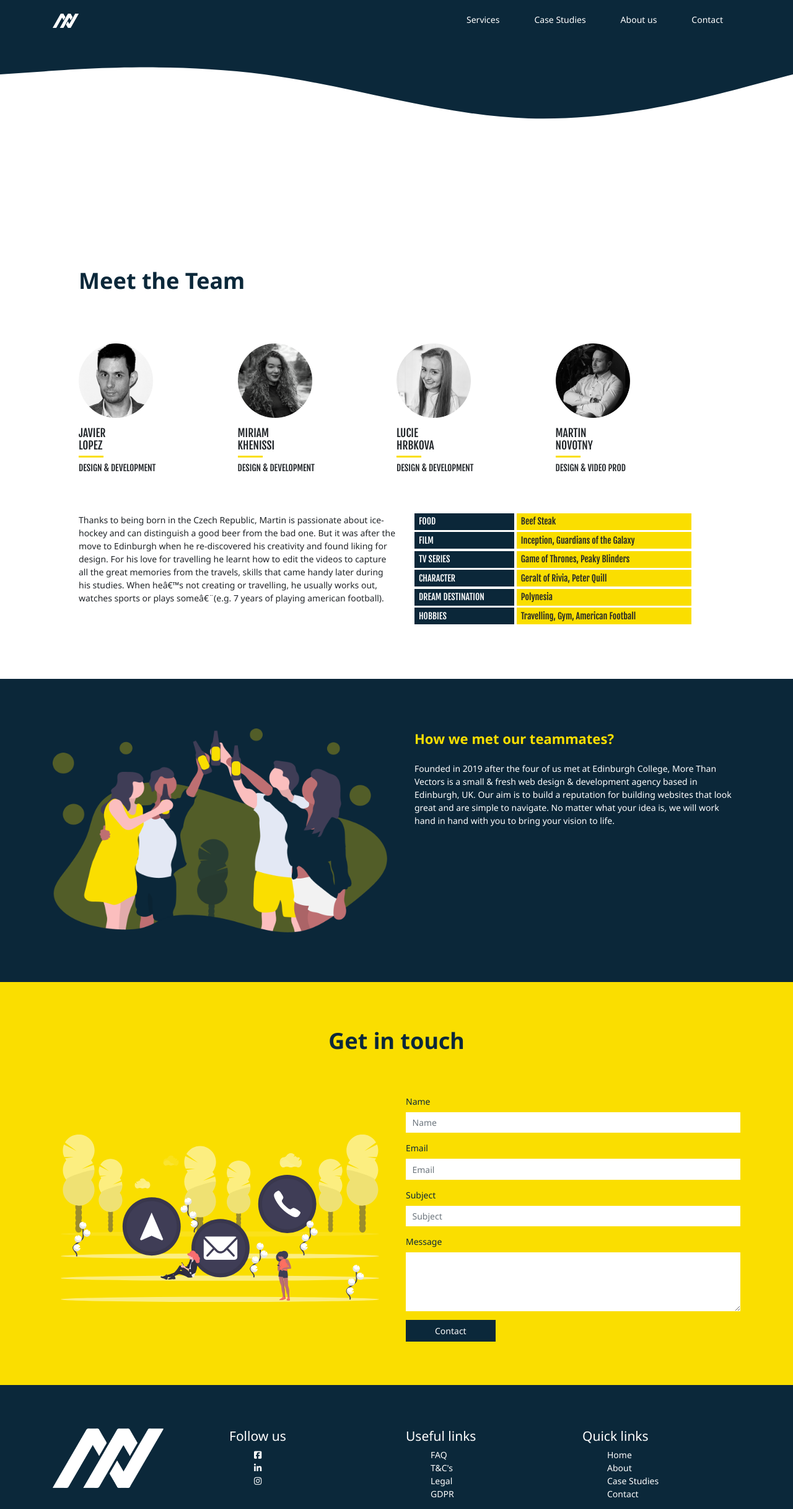
After one commit to luciehrbkova/MoreThanVectors, a PHP site: page /about.html in a window 1280 px wide. The commit adds this page. Shown: the whole page at 62% size. Run offline with PHP 8.4, Linux system fonts and the light colour scheme; some libraries are stand-ins or nearby versions.

Commit message:
first review
couple of changes

```diff
--- /dev/null
+++ b/about.html
@@ -0,0 +1,314 @@
+<!DOCTYPE html>
+<html lang="en">
+<head>
+    <meta charset="UTF-8">
+    <meta name="viewport" content="width=device-width, initial-scale=1.0">
+    <!-- MAXCDN include these 4 links -->
+        <!-- Latest compiled and minified CSS -->
+        <link rel="stylesheet" href="https://maxcdn.bootstrapcdn.com/bootstrap/4.5.0/css/bootstrap.min.css">
+        <!-- jQuery library -->
+        <script src="https://ajax.googleapis.com/ajax/libs/jquery/3.5.1/jquery.min.js"></script>
+        <!-- Popper JS -->
+        <script src="https://cdnjs.cloudflare.com/ajax/libs/popper.js/1.16.0/umd/popper.min.js"></script>
+        <!-- Latest compiled JavaScript -->
+        <script src="https://maxcdn.bootstrapcdn.com/bootstrap/4.5.0/js/bootstrap.min.js"></script>
+    <!-- style sheet -->
+    <link rel="stylesheet" type="text/css" href="style.css">
+    <!-- fiala font -->
+    <link href="https://fonts.googleapis.com/css2?family=Fjalla+One&display=swap" rel="stylesheet">
+    <link href="https://fonts.googleapis.com/css2?family=Noto+Sans:ital,wght@0,400;0,700;1,400;1,700&amp;display=swap" rel="stylesheet">
+    <title>Document</title>
+</head>
+<body>
+    <!--- Navigation Menu ---->
+    <section id="nav-bar">
+        <div class="container">
+        <nav class="navbar navbar-expand-lg navbar-light ">
+            <a class="navbar-brand" href="index.html">
+                <img src="img/logoWhite.png">
+            </a>
+            <button class="navbar-toggler" type="button" data-toggle="collapse" data-target="#navbarNav" aria-controls="navbarNav" aria-expanded="false" aria-label="Toggle navigation">
+                <i class="fa fa-bars" aria-hidden="true"></i>
+            </button>
+            <div class="collapse navbar-collapse" id="navbarNav">
+                <ul class="navbar-nav ml-auto">
+                    <li class="nav-item">
+                        <a class="nav-link" href="#">Services</a>
+                    </li>
+                    <li class="nav-item">
+                        <a class="nav-link" href="#">Case Studies</a>
+                    </li>
+                    <li class="nav-item">
+                        <a class="nav-link" href="about.php">About us</a>
+                    </li>
+                    <li class="nav-item">
+                        <a class="nav-link" href="contact.php">Contact</a>
+                    </li>
+                </ul>
+            </div>
+        </nav>
+        </div>
+    </section>
+    <div class="wave">
+        <svg xmlns="http://www.w3.org/2000/svg" viewBox="0 0 1440 320">
+            <path fill="#0B283A" fill-opacity="1" d="M0,64L80,58.7C160,53,320,43,480,64C640,85,800,139,960,144C1120,149,1280,107,1360,85.3L1440,64L1440,0L1360,0C1280,0,1120,0,960,0C800,0,640,0,480,0C320,0,160,0,80,0L0,0Z"></path>
+        </svg>
+    </div>
+    <!-- about profiles -->
+    <section id="aboutus">
+        <div class="container pb-5 ">
+            <h1 class="title text-left ml-4 ml-md-5">Meet the Team</h1>
+            <div class="row mx-md-5 d-flex" >
+                <!-- javi -->
+                <div class="col-md-3 m-3 mx-4 mx-md-auto">
+                    <div class="row">
+                        <div class="col-6 col-md-12 p-md-0 pb-md-3">
+                            <img src="img/Javi.png" alt="" class="profile_image mx-auto d-block m-md-0">
+                        </div>
+                        <div class="col-6 col-md-12 d-flex flex-column justify-content-center p-md-0 ">
+                            <h5 class="m-0">JAVIER <br> LOPEZ</h5>
+                            <div class="my-2 line"></div>
+                            <h5 class="discipline">DESIGN & DEVELOPMENT</h5>
+                        </div>
+                    </div>
+                </div>
+
+                <!-- miriam -->
+                <div class="col-md-3 m-3 mx-4 mx-md-auto">
+                    <div class="row">
+                        <div class="col-6 col-md-12 p-md-0 pb-md-3">
+                            <img src="img/Miriam.png" alt="" class="profile_image mx-auto d-block m-md-0">
+                        </div>
+                        <div class="col-6 col-md-12 d-flex flex-column justify-content-center p-md-0">
+                            <h5 class="m-0">MIRIAM <br> KHENISSI</h5>
+                            <div class="my-2 line"></div>
+                            <h5 class="discipline">DESIGN & DEVELOPMENT</h5>
+                        </div>
+                    </div>
+                </div>
+
+                <!-- Lucie -->
+                <div class="col-md-3 m-3 mx-4 mx-md-auto">
+                    <div class="row">
+                        <div class="col-6 col-md-12 p-md-0 pb-md-3">
+                            <img src="img/Lucy.png" alt="" class="profile_image mx-auto d-block m-md-0">
+                        </div>
+                        <div class="col-6 col-md-12 d-flex flex-column justify-content-center p-md-0">
+                            <h5 class="m-0">LUCIE <br> HRBKOVA</h5>
+                            <div class="my-2 line"></div>
+                            <h5 class="discipline">DESIGN & DEVELOPMENT</h5>
+                        </div>
+                    </div>
+                </div>
+
+                <!-- martin -->
+                <div class="col-md-3 m-3 mx-4 mx-md-auto">
+                    <div class="row">
+                        <div class="col-6 col-md-12 p-md-0 pb-md-3">
+                            <img src="img/Martin.png" alt="" class="profile_image mx-auto d-block m-md-0">
+                        </div>
+                        <div class="col-6 col-md-12 d-flex flex-column justify-content-center p-md-0">
+                            <h5 class="m-0">MARTIN <br> NOVOTNY</h5>
+                            <div class="my-2 line"></div>
+                            <h5 class="discipline">DESIGN & VIDEO PROD</h5>
+                        </div>
+                    </div>
+                </div>
+
+                <!-- about Martin -->
+                <div class="container">
+                    <div class="row mt-5 mb-5">
+                        <div class="col-lg-6 px-md-0 mb-4">
+                            <p class="mx-3 mx-md-0 ">Thanks to being born in the Czech Republic, Martin is passionate about ice-hockey and can
+                                distinguish a good beer from the bad one.  But it was after the move to Edinburgh when he
+                                re-discovered his creativity and found liking for design. For his love for travelling he
+                                learnt how to edit the videos to capture all the great memories from the travels, skills
+                                 that came handy later during his studies. When heâ€™s not creating or travelling, he usually
+                                 works out, watches sports or plays someâ€¨(e.g. 7 years of playing american football).</p>
+                        </div>
+                        <div class="col-lg-6 mx-0">
+                            <div class="row ml-3 mb-1">
+                                <div class="col-4 food p-0 mr-1">
+                                    <h5 class="discipline text-white px-2 py-1 m-0">FOOD</h5>
+                                </div>
+                                <div class="col-7 steak p-0" >
+                                    <h5 class="discipline px-2 py-1 m-0">Beef Steak</h5>
+                                </div>
+                            </div>
+                            <div class="row ml-3 mb-1">
+                                <div class="col-4 food p-0 mr-1">
+                                    <h5 class="discipline text-white px-2 py-1 m-0">FILM</h5>
+                                </div>
+                                <div class="col-7 steak p-0" >
+                                    <h5 class="discipline px-2 py-1 m-0">Inception, Guardians of the Galaxy</h5>
+                                </div>
+                            </div>
+                            <div class="row ml-3 mb-1">
+                                <div class="col-4 food p-0 mr-1">
+                                    <h5 class="discipline text-white px-2 py-1 m-0">TV SERIES</h5>
+                                </div>
+                                <div class="col-7 steak p-0" >
+                                    <h5 class="discipline px-2 py-1 m-0">Game of Thrones, Peaky Blinders</h5>
+                                </div>
+                            </div>
+                            <div class="row ml-3 mb-1">
+                                <div class="col-4 food p-0 mr-1">
+                                    <h5 class="discipline text-white px-2 py-1 m-0">CHARACTER</h5>
+                                </div>
+                                <div class="col-7 steak p-0" >
+                                    <h5 class="discipline px-2 py-1 m-0">Geralt of Rivia, Peter Quill</h5>
+                                </div>
+                            </div>
+                            <div class="row ml-3 mb-1">
+                                <div class="col-4 food p-0 mr-1">
+                                    <h5 class="discipline text-white px-2 py-1 m-0">DREAM DESTINATION</h5>
+                                </div>
+                                <div class="col-7 steak p-0" >
+                                    <h5 class="discipline px-2 py-1 m-0">Polynesia</h5>
+                                </div>
+                            </div>
+                            <div class="row ml-3 mb-1">
+                                <div class="col-4 food p-0 mr-1">
+                                    <h5 class="discipline text-white px-2 py-1 m-0">HOBBIES</h5>
+                                </div>
+                                <div class="col-7 steak p-0" >
+                                    <h5 class="discipline px-2 py-1 m-0">Travelling, Gym, American Football</h5>
+                                </div>
+                            </div>
+                        </div>
+                    </div>
+
+                </div>
+
+            </div>
+        </div>
+    </section>
+    <!-- our story -->
+    <section class="story">
+    <div class="container">
+        <div class="row d-flex flex-row-reverse">
+            <div class="col-md-6">
+                <h2 class="pb-3 text-left ml-3">How we met our teammates?</h2>
+                <p class="mx-3 text-white">Founded in 2019 after the four of us met at Edinburgh College, More Than Vectors is a small & fresh web design & development agency based in Edinburgh, UK. Our aim is to build a reputation for building websites that look great and are simple to navigate.
+                    No matter what your idea is, we will work hand in hand with you to bring your vision to life.</p>
+            </div>
+            <div class="col-md-6">
+                <img src="img/team_about.png" alt="" class="img-fluid">
+            </div>
+        </div>
+    </div>
+</section>
+
+<!-- <section class="story">
+    <div class="container py-5">
+        <div class="row d-flex flex-row-reverse">
+            <div class="col-md-6">
+                <h2 class="pb-3">How we met our teammates?</h2>
+                <p class="mx-3 text-white">Founded in 2019 after the four of us met at Edinburgh College, More Than Vectors is a small & fresh web design & development agency based in Edinburgh, UK. Our aim is to build a reputation for building websites that look great and are simple to navigate.
+                    No matter what your idea is, we will work hand in hand with you to bring your vision to life.</p>
+            </div>
+            <div class="col-md-6">
+                <img src="img/team_about.png" alt="" class="img-fluid">
+            </div>
+        </div>
+    </div>
+</section> -->
+  <!-- Contact Form -->
+  <section id="contact">
+    <div class="container">
+        <h1 class="title text-center">Get in touch</h1>
+        <div class="row">
+        <div class="col-md-6 contact-img">
+            <img src="img/contact.svg" class="img-fluid">
+        </div>
+        <div class="col-md-6">
+            <form>
+                <div class="form-group">
+                    <label for="inputName">Name</label>
+                    <input type="text" class="form-control" id="inputName" placeholder="Name">
+                </div>
+                <div class="form-group">
+                    <label for="inputEmail">Email</label>
+                    <input type="email" class="form-control" id="inputEmail" placeholder="Email">
+                </div>
+                <div class="form-group">
+                    <label for="inputSubject">Subject</label>
+                    <input type="text" class="form-control" id="inputSubject" placeholder="Subject">
+                </div>
+                <div class="form-group">
+                    <label for="exampleFormControlTextarea1">Message</label>
+                    <textarea class="form-control" id="exampleFormControlTextarea1" rows="4"></textarea>
+                </div>
+                <button type="submit" class="btn btn-blue">Contact</button>
+            </form>
+        </div>
+    </div>
+</section>
+
+<!-- Footer -->
+<section id='footer'>
+    <div class="container">
+        <div class="row">
+            <div class="col-md-3">
+                <img src="img/logoWhite.png" class="img-fluid">
+            </div>
+            <div class="col-md-3">
+                <h4> Follow us </h4>
+                <ul>
+                    <li>
+                        <i class="fa fa-facebook-square" aria-hidden="true"></i>
+                    </li>
+                    <li>
+                        <i class="fa fa-linkedin" aria-hidden="true"></i>
+                    </li>
+                    <li>
+                        <i class="fa fa-instagram" aria-hidden="true"></i>
+                    </li>
+                </ul>
+            </div>
+            <div class="col-md-3">
+                <h4> Useful links </h4>
+                <ul>
+                    <li>
+                        <a href="#">FAQ</a>
+                    </li>
+                    <li>
+                        <a href="#">T&C's</a>
+                    </li>
+                    <li>
+                        <a href="#">Legal</a>
+                    </li>
+                    <li>
+                        <a href="#">GDPR</a>
+                    </li>
+                </ul>
+            </div>
+            <div class="col-md-3">
+                <h4> Quick links </h4>
+                <ul>
+                    <li>
+                        <a href="#">Home</a>
+                    </li>
+                    <li>
+                        <a href="#">About</a>
+                    </li>
+                    <li>
+                        <a href="#">Case Studies</a>
+                    </li>
+                    <li>
+                        <a href="#">Contact</a>
+                    </li>
+                </ul>
+            </div>
+        </div>
+    </div>
+</section>
+</body>
+
+<script src="https://code.jquery.com/jquery-3.5.1.slim.min.js" integrity="sha384-DfXdz2htPH0lsSSs5nCTpuj/zy4C+OGpamoFVy38MVBnE+IbbVYUew+OrCXaRkfj" crossorigin="anonymous"></script>
+<script src="https://cdn.jsdelivr.net/npm/popper.js@1.16.0/dist/umd/popper.min.js" integrity="sha384-Q6E9RHvbIyZFJoft+2mJbHaEWldlvI9IOYy5n3zV9zzTtmI3UksdQRVvoxMfooAo" crossorigin="anonymous"></script>
+<script src="https://stackpath.bootstrapcdn.com/bootstrap/4.5.0/js/bootstrap.min.js" integrity="sha384-OgVRvuATP1z7JjHLkuOU7Xw704+h835Lr+6QL9UvYjZE3Ipu6Tp75j7Bh/kR0JKI" crossorigin="anonymous"></script>
+<script src="https://ajax.googleapis.com/ajax/libs/jquery/3.4.1/jquery.min.js"></script>
+<script src="https://kit.fontawesome.com/5ff82a3bf5.js" crossorigin="anonymous"></script>
+
+</html>
--- a/style.css
+++ b/style.css
@@ -44,7 +44,7 @@ li.nav-item {
 }
 
 button:focus {
-    outline: none; */
+    outline: none;
 }
 
 /* Hero Section */
@@ -333,3 +333,92 @@ img.service-img {
   padding: 8px;
   text-transform: uppercase;
 }
+
+/* lucie */
+
+body, html {
+  margin: 0px;
+  padding: 0px;
+  -webkit-box-sizing: border-box;
+          box-sizing: border-box;
+  font-size: 14px;
+  scroll-behavior: smooth;
+}
+
+h1 {
+  color: blue;
+}
+
+.container-fluid {
+  background-color: pink;
+}
+
+.col-sm-6 {
+  background-color: yellow;
+}
+
+.col-lg-3 {
+  background-color: red;
+}
+
+h1 {
+  font-family: Noto Sans;
+  font-style: normal;
+  font-weight: bold;
+  font-size: 36px;
+  line-height: 49px;
+  color: #0B2739;
+}
+
+h2 {
+  font-family: Noto Sans;
+  font-style: normal;
+  font-weight: bold;
+  font-size: 24px;
+  line-height: 33px;
+  text-align: center;
+  color: #FADE00;
+}
+
+#aboutus {
+  margin-top: 10vh;
+}
+
+h5 {
+  font-family: Fjalla One;
+  line-height: 20px;
+}
+
+.discipline {
+  font-size: 14px;
+}
+
+.profile_image {
+  width: 120px;
+}
+
+.line {
+  width: 40px;
+  height: 3px;
+  background-color: #FADE00;
+}
+
+.story {
+  background-color: #0B2739;
+  padding-top: 10vh;
+  padding-bottom: 10vh;
+}
+
+.story h2{
+  font-size: 22px;
+}
+
+.food {
+  background-color: #0B2739;
+  font-size: 13px;
+}
+
+.steak {
+  background-color: #FADE00;
+  font-size: 13px;
+}
```
Also changed, not shown: img/Javi.png (added), img/Lucy.png (added), img/Martin.png (added), img/Miriam.png (added), img/team_about.png (added), 1 other file.
